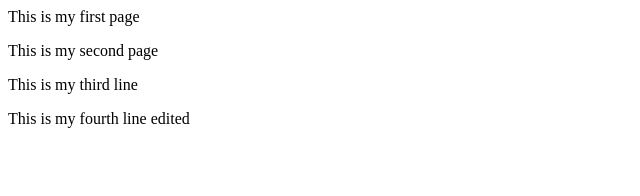
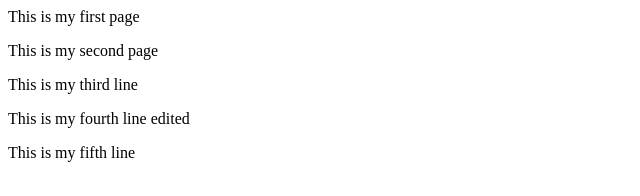
Before and after one commit to AnithaBagalur/git-demo, a plain HTML site: page index.html in a window 1280 px wide. Shown: the whole page, without its empty margins (0-640 px from the left). Drawn offline with Linux system fonts and the light colour scheme.

Commit message:
Update index.html

```diff
--- a/index.html
+++ b/index.html
@@ -7,5 +7,6 @@
 <p> This is my second page </p>
   <p>This is my third line</p>
 <p>This is my fourth line edited </p>
+  This is my fifth line
 </body>
 </html>
```
